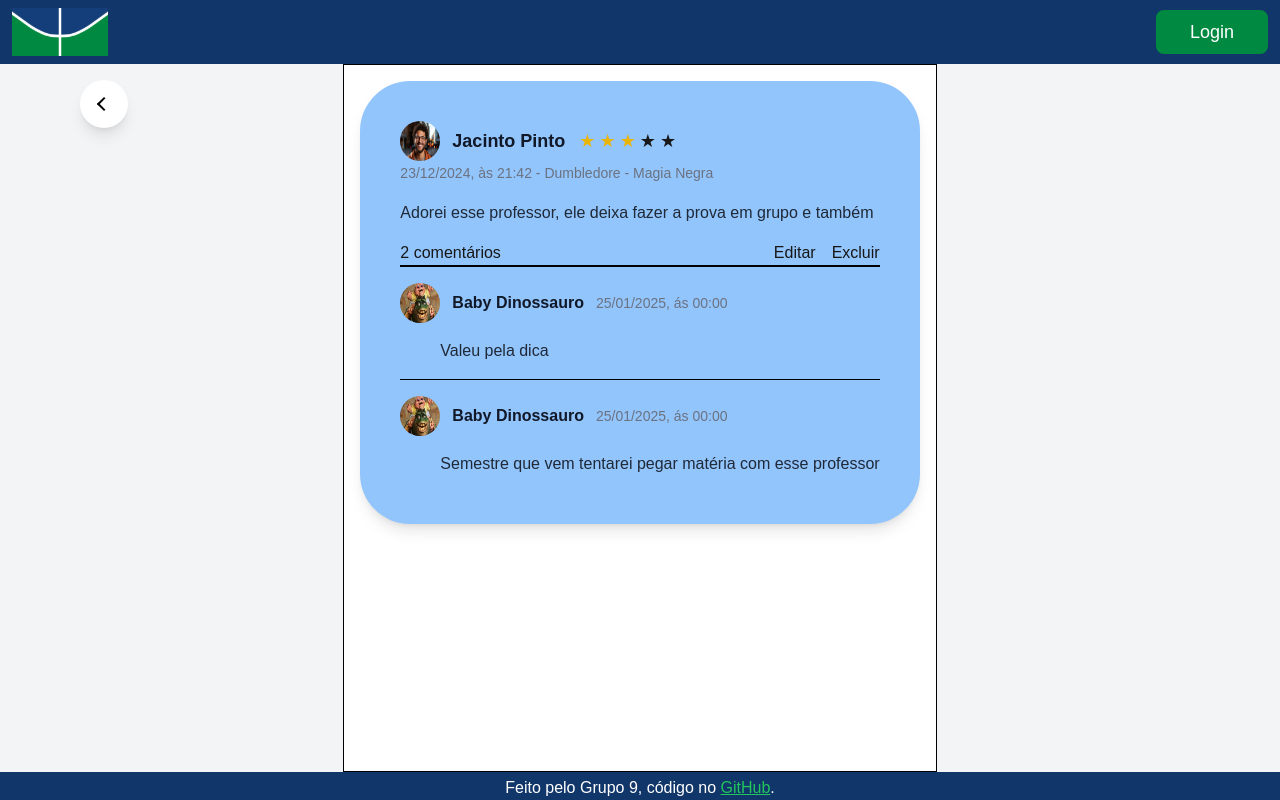
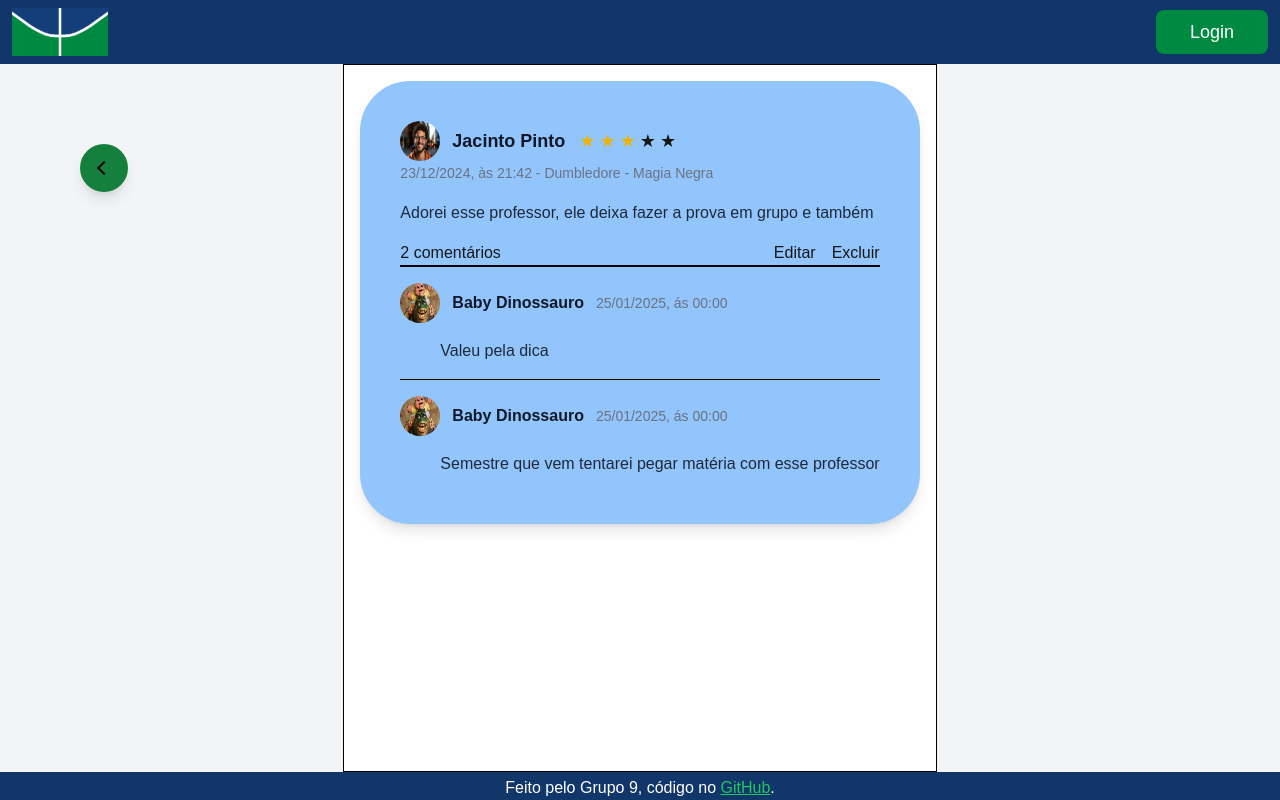
Before and after one commit to LucasMABF/PT_grupo9_front, a Next.js app: page /Post in a window 1280 px wide. Built offline with nearby package versions, Linux system fonts and the light colour scheme.

Commit message:
atualizando a cor do botão de voltar e conectando ele com a página de perfil

```diff
--- a/src/app/Post/page.tsx
+++ b/src/app/Post/page.tsx
@@ -4,9 +4,11 @@ import Image from "next/image";
 export default function Post() {
   return (
     <>
-      <button className="back-button absolute w-12 h-12 rounded-full bg-white flex justify-center items-center m-20 cursor-pointer shadow-lg hover:w-20 transition-all">
-        <div className="w-2.5 h-2.5 border-l-2 border-t-2 border-black rotate-[-45deg] hover:border-blue-600"></div>
-      </button>
+      <a href="/perfil">
+        <button className="back-button absolute w-12 h-12 rounded-full bg-green-700 flex justify-center items-center m-20 cursor-pointer shadow-lg hover:w-20 transition-all">
+          <div className="w-2.5 h-2.5 border-l-2 border-t-2 border-black rotate-[-45deg] hover:border-blue-600"></div>
+        </button>
+      </a>
 
       <main className="body bg-gray-100 justify-center items-center w-screen h-screen flex flex-col">
         {/* botao de voltar */}
```
